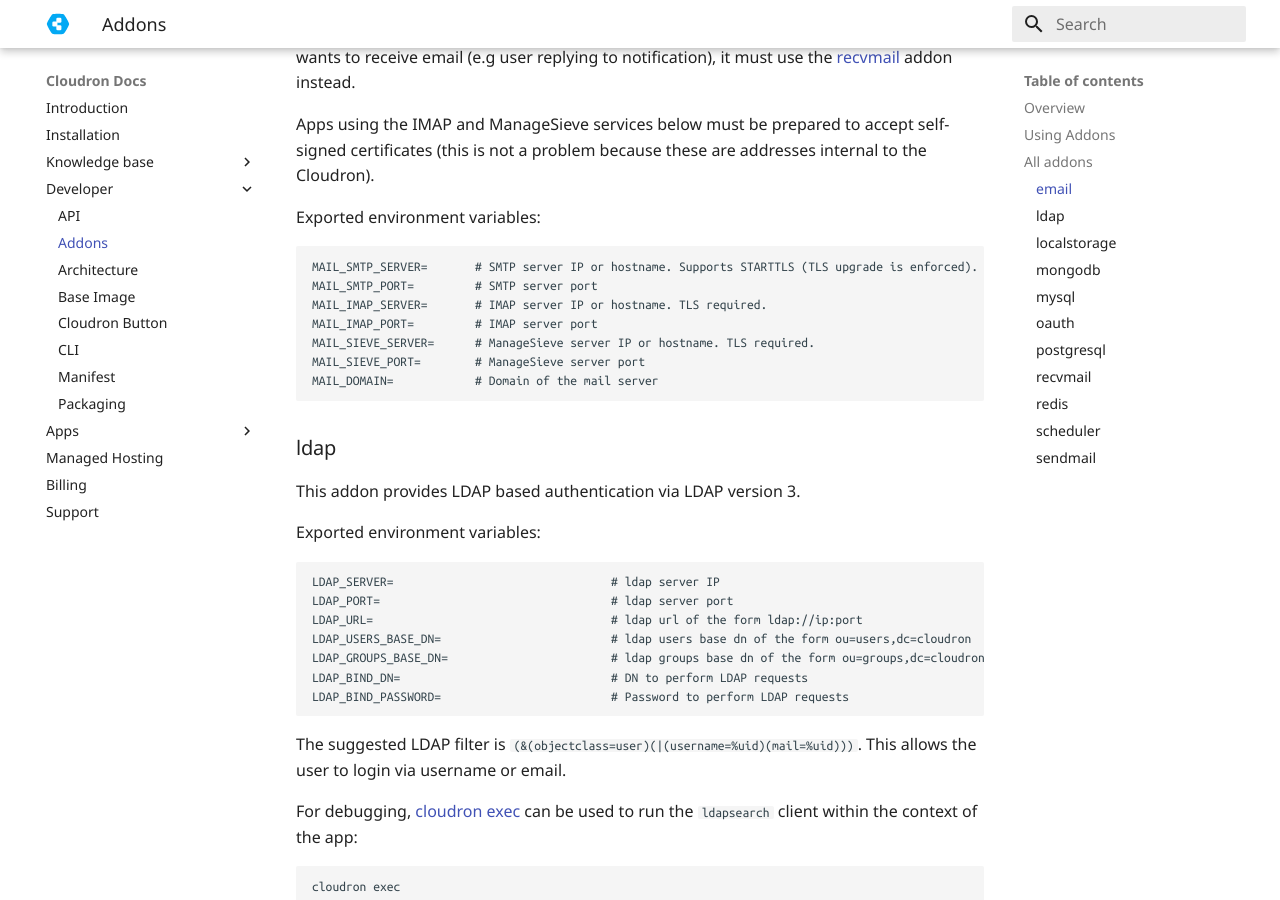
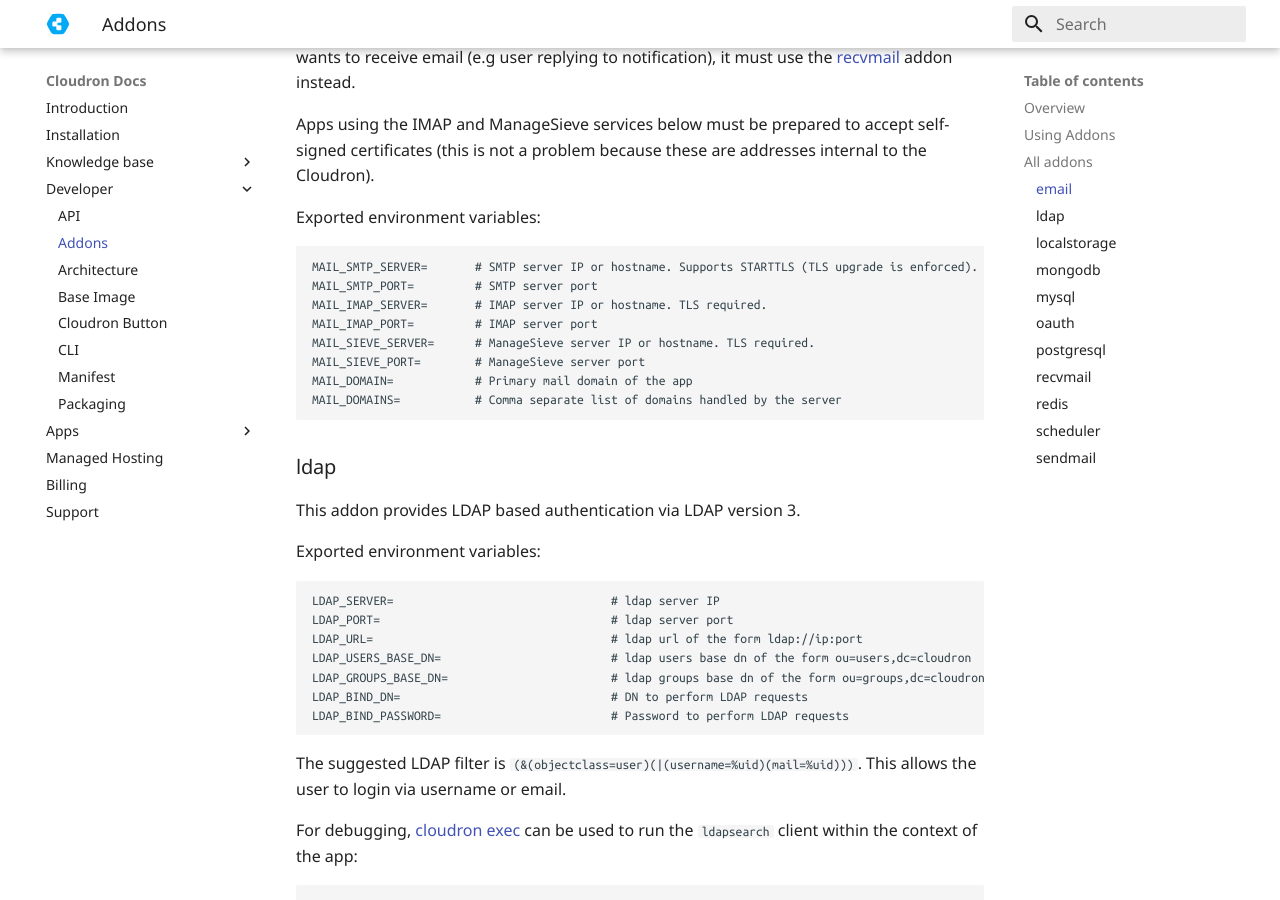
Before and after one commit to M-arcus/cloudron-docs, an MkDocs documentation site: the page built from docs/documentation/developer/addons.md, in a window 1280 px wide and 900 px high, scrolled down 1243 px. Built offline with MkDocs 1.6.1 and Material for MkDocs 9.7.7, drawn with Linux system fonts in a browser that asks for light colours; old or Windows-style settings are respelled for this version of MkDocs.

Commit message:
Add MAIL_DOMAINS

````diff
--- a/docs/documentation/developer/addons.md
+++ b/docs/documentation/developer/addons.md
@@ -60,7 +60,8 @@
 MAIL_IMAP_PORT=         # IMAP server port
 MAIL_SIEVE_SERVER=      # ManageSieve server IP or hostname. TLS required.
 MAIL_SIEVE_PORT=        # ManageSieve server port
-MAIL_DOMAIN=            # Domain of the mail server
+MAIL_DOMAIN=            # Primary mail domain of the app
+MAIL_DOMAINS=           # Comma separate list of domains handled by the server
 ```
 
 ### ldap
````
